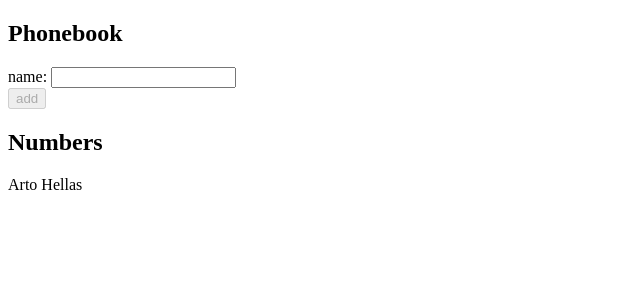
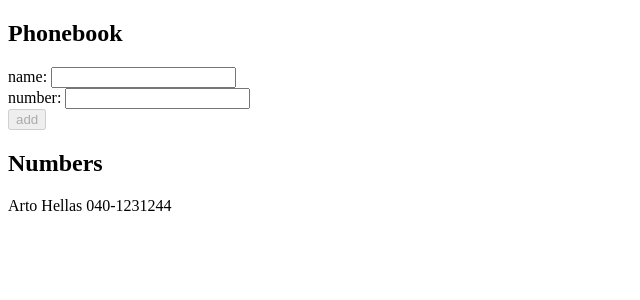
Before and after one commit to jpiiroin/FullStack, a React (Vite) app in the folder osa2/puhelinluettelo/: page / in a window 1280 px wide. Shown: the top 300 px of the page, without its empty margins (0-640 px from the left). Built offline with nearby package versions, Linux system fonts and the light colour scheme.

Commit message:
2.8: puhelinluettelo step3

```diff
--- a/osa2/puhelinluettelo/src/App.jsx
+++ b/osa2/puhelinluettelo/src/App.jsx
@@ -2,15 +2,16 @@ import { useState } from 'react'
 
 const App = () => {
   const [persons, setPersons] = useState([
-    { name: 'Arto Hellas'}
+    { name: 'Arto Hellas', number: '040-1231244'}
   ])
   const [newName, setNewName] = useState('')
+  const [newNumber, setNewNumber] = useState('')
 
   const addPerson = (event) => {
     event.preventDefault()
     console.log('button clicked', event.target)
     const personObject = {
-      name: newName,
+      name: newName, number: newNumber
     }
     if (persons.some(person => person.name == newName)) {
       window.alert(`${newName} is already added to phonebook`)
@@ -18,12 +19,18 @@ const App = () => {
     else {
       setPersons(persons.concat(personObject))
       setNewName('')
+      setNewNumber('')
     }
   }
 
-  const handlePersonChange = (event) => {
+  const handleNameChange = (event) => {
     console.log(event.target.value)
     setNewName(event.target.value)
+  }
+
+  const handleNumberChange = (event) => {
+    console.log(event.target.value)
+    setNewNumber(event.target.value)
   }
 
   return (
@@ -33,7 +40,13 @@ const App = () => {
         <div>
           name: <input
           value={newName}
-          onChange={handlePersonChange}
+          onChange={handleNameChange}
+           />
+        </div>
+        <div>
+          number: <input
+          value={newNumber}
+          onChange={handleNumberChange}
            />
         </div>
         <div>
@@ -41,7 +54,7 @@ const App = () => {
         </div>
       </form>
       <h2>Numbers</h2>
-      {persons.map(item => (<p key={item.name}>{item.name}</p>
+      {persons.map(item => (<p key={item.name}>{item.name} {item.number}</p>
       ))}
     </div>
   )
```
